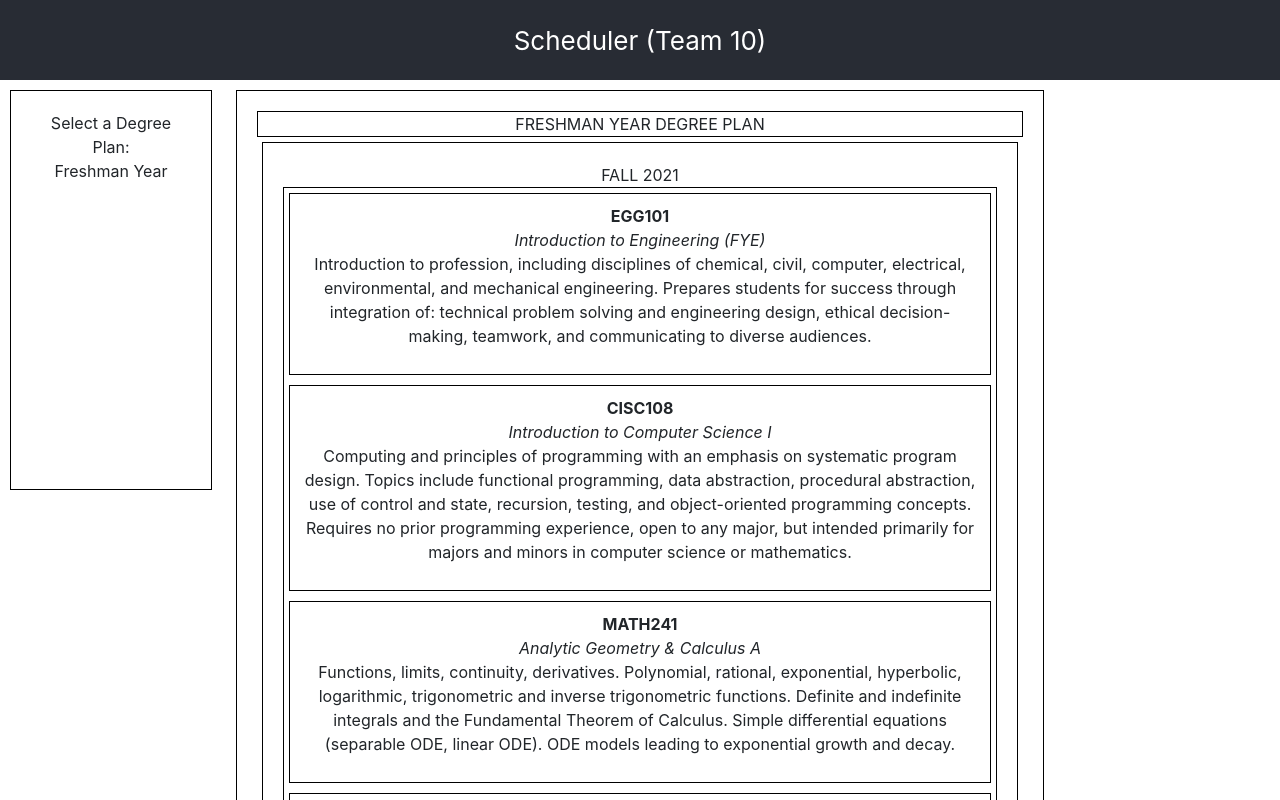
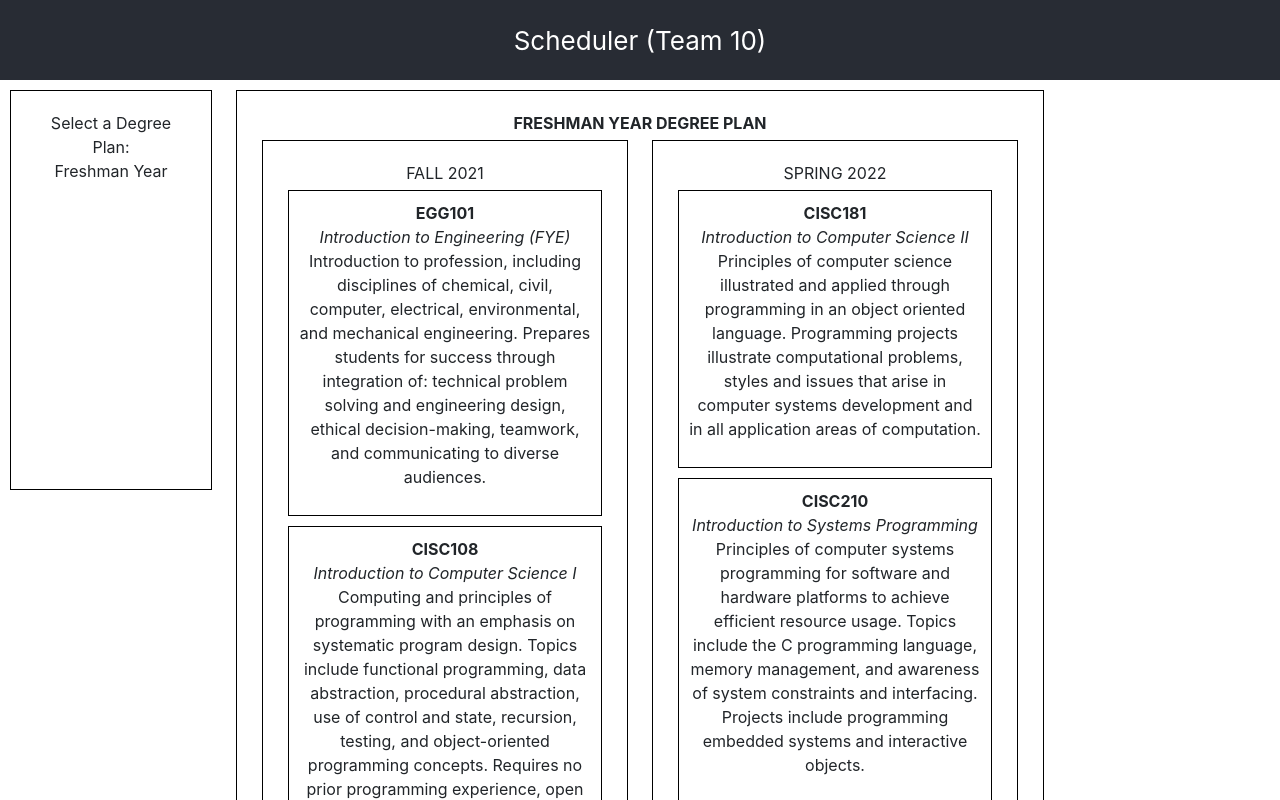
Before and after one commit to UD-CISC275-S22/cis-scheduler-team-10, a React (Create React App) app: page / in a window 1280 px wide. Shown: the top 800 px of the page. Built offline with nearby package versions, Linux system fonts and the light colour scheme.

Commit message:
semester organization

```diff
--- a/src/App.tsx
+++ b/src/App.tsx
@@ -41,10 +41,12 @@ function App(): JSX.Element {
                 </Col>
                 <Col className="degreePlan">
                     {planView !== null ? (
+                        // <Row>
                         <DegreePlanComponent
                             degreePlan={planView}
                         ></DegreePlanComponent>
                     ) : (
+                        // </Row>
                         <Container
                             style={{
                                 border: "1px solid black",
--- a/src/DegreePlanComponent.tsx
+++ b/src/DegreePlanComponent.tsx
@@ -14,22 +14,19 @@ export function DegreePlanComponent({
             // className="degreePlan"
             style={{ border: "1px solid black", padding: "20px" }}
         >
-            <Container style={{ border: "1px solid black" }}>
-                {degreePlan.name.toUpperCase()} DEGREE PLAN
+            <Container style={{ textDecorationThickness: "3px" }}>
+                <b>{degreePlan.name.toUpperCase()} DEGREE PLAN</b>
             </Container>
 
             <div style={{ padding: "5px" }}>
                 <Row>
-                    <Col>
-                        {degreePlan.semesters.map((sem: Semester) => (
-                            <div key={sem.semesterName}>
-                                {" "}
-                                <SemesterComponent
-                                    semester={sem}
-                                ></SemesterComponent>
-                            </div>
-                        ))}
-                    </Col>
+                    {degreePlan.semesters.map((sem: Semester) => (
+                        <Col key={sem.semesterName}>
+                            <SemesterComponent
+                                semester={sem}
+                            ></SemesterComponent>
+                        </Col>
+                    ))}
                 </Row>
             </div>
         </div>
--- a/src/SemesterComponent.tsx
+++ b/src/SemesterComponent.tsx
@@ -15,11 +15,6 @@ export function SemesterComponent({
             style={{ border: "1px solid black", padding: "20px" }}
         >
             {semester.semesterName.toUpperCase()}
-            <Col
-                style={{
-                    border: "1px solid black"
-                }}
-            >
             {semester.coursesTaken.map((course: Course) => {
                 return (
                     <div
@@ -32,7 +27,6 @@ export function SemesterComponent({
                     </div>
                 );
             })}
-            </Col>
         </div>
     );
 }
```
Lines whose indentation alone changed are shown as unchanged.
